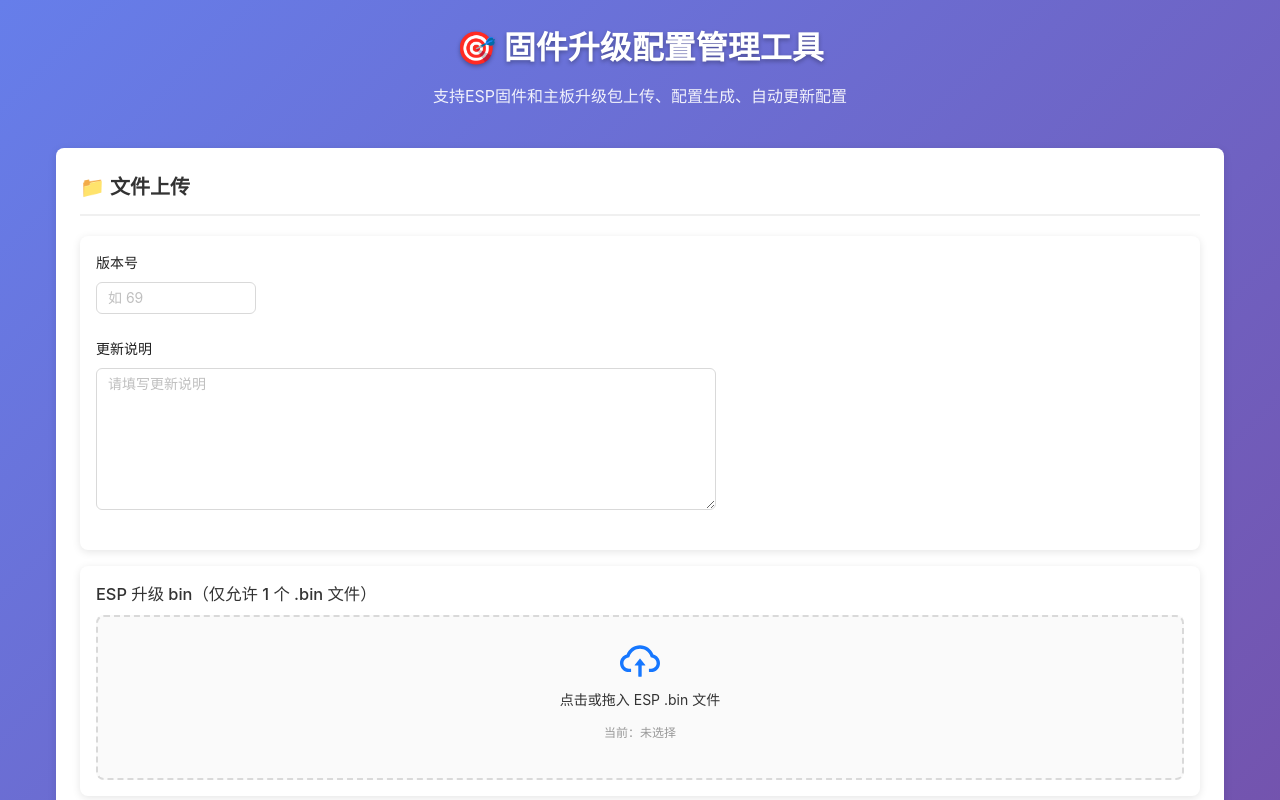
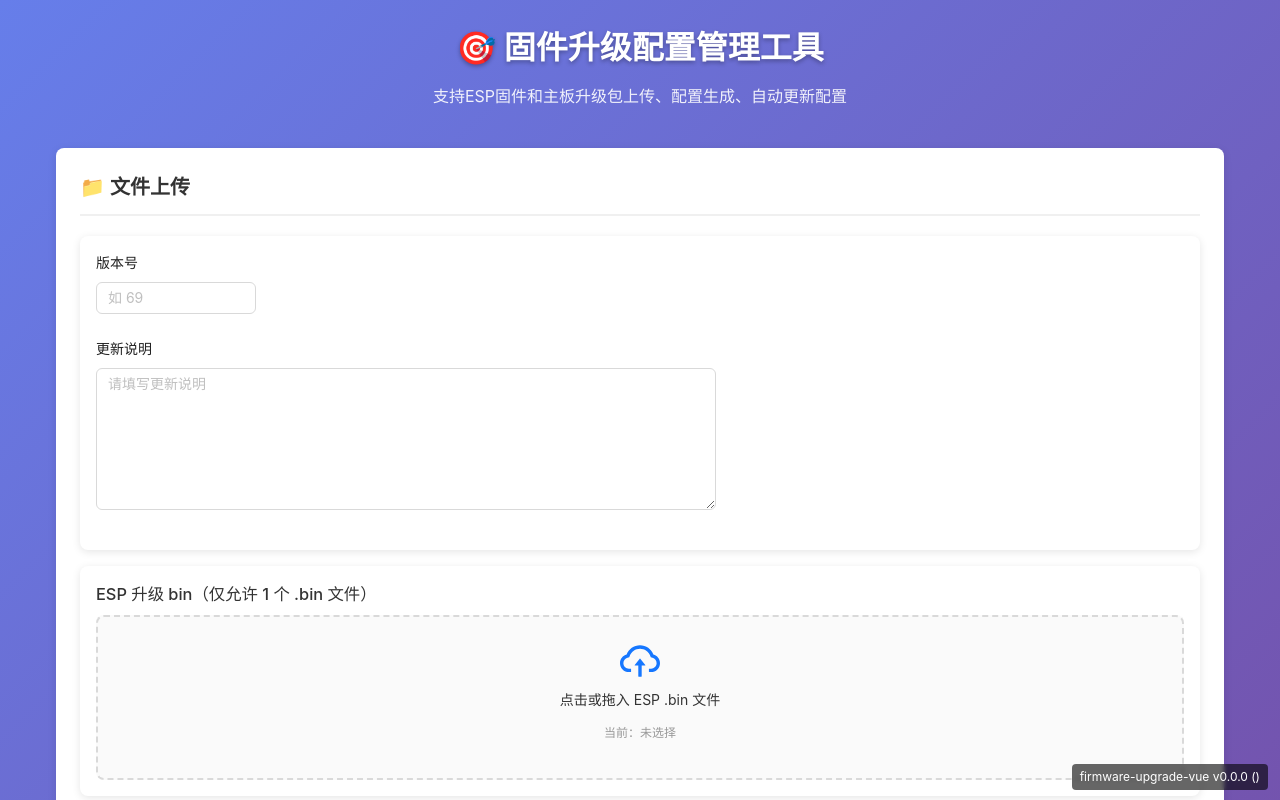
Before and after one commit to znbflyingant/updateDeviceConfig, a Vue app in the folder vue-frontend/: page / in a window 1280 px wide. Shown: the top 800 px of the page. Built offline with nearby package versions, Linux system fonts and the light colour scheme; no server answers.

Commit message:
增加打包自动添加版本信息

```diff
--- a/vue-frontend/src/App.vue
+++ b/vue-frontend/src/App.vue
@@ -1,11 +1,15 @@
 <template>
   <div id="app">
     <RouterView />
+    <div class="version-badge" v-if="buildInfo">
+      <span>{{ buildInfo.appName }} v{{ buildInfo.version }} ({{ buildInfo.commit }})</span>
+    </div>
   </div>
 </template>
 
 <script setup lang="ts">
 // 根组件，路由视图容器
+const buildInfo = (typeof __BUILD_INFO__ !== 'undefined') ? __BUILD_INFO__ : null
 </script>
 
 <style>
@@ -13,4 +17,16 @@
   min-height: 100vh;
   background: linear-gradient(135deg, #667eea 0%, #764ba2 100%);
 }
+.version-badge {
+  position: fixed;
+  right: 12px;
+  bottom: 10px;
+  z-index: 9999;
+  background: rgba(0,0,0,0.6);
+  color: #fff;
+  font-size: 12px;
+  padding: 4px 8px;
+  border-radius: 4px;
+  backdrop-filter: blur(2px);
+}
 </style>
--- a/vue-frontend/vite.config.ts
+++ b/vue-frontend/vite.config.ts
@@ -9,6 +9,12 @@ export default defineConfig(({ mode }) => {
   const env = loadEnv(mode, process.cwd(), '')
   const devPort = Number(env.VITE_DEV_PORT || 3000)
   const apiProxyTarget = env.VITE_API_PROXY_TARGET || 'http://localhost:3001'
+  const pkg = require('./package.json')
+  const childProcess = require('child_process')
+  const commitHash = (() => {
+    try { return childProcess.execSync('git rev-parse --short HEAD').toString().trim() } catch { return 'unknown' }
+  })()
+  const buildTime = new Date().toISOString()
 
   return {
     plugins: [
@@ -52,6 +58,9 @@ export default defineConfig(({ mode }) => {
           }
         }
       }
+    },
+    define: {
+      __BUILD_INFO__: JSON.stringify({ appName: pkg.name, version: pkg.version, commit: commitHash, time: buildTime })
     }
   }
 })
```
Also changed, not shown: vue-frontend/env.d.ts (+8 -0 lines).
